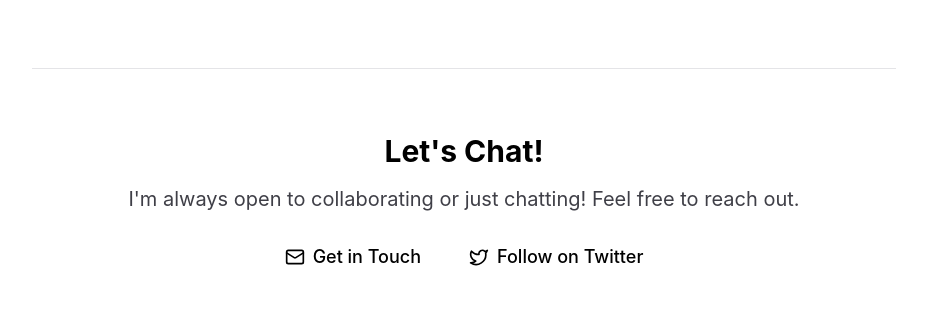
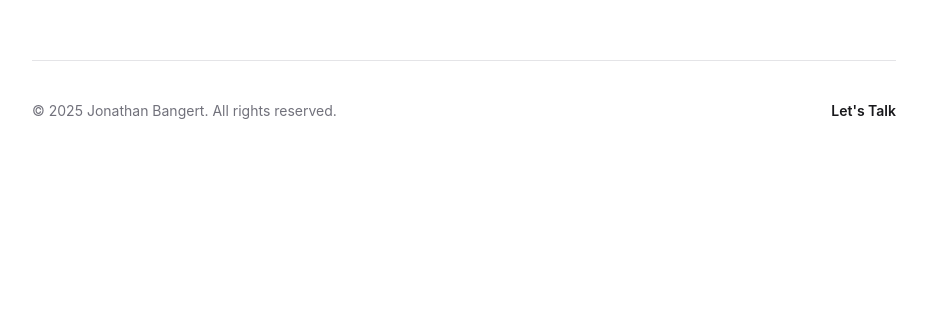
Before and after one commit to jonbng/folio, a Next.js app: page / in a window 1280 px wide. Shown: the part 3290-3617 px from the top of the page, without its empty margins (176-1103 px from the left). After the commit the page ends 3451 px from the top, so only its background shows below. Built offline with nearby package versions, Linux system fonts and the light colour scheme.

Commit message:
Remove CTA section

```diff
--- a/package.json
+++ b/package.json
@@ -13,9 +13,9 @@
     "@radix-ui/react-slot": "^1.1.2",
     "class-variance-authority": "^0.7.1",
     "clsx": "^2.1.1",
-    "lucide-react": "^0.479.0",
+    "lucide-react": "^0.483.0",
     "motion": "^12.5.0",
-    "next": "15.2.2",
+    "next": "15.2.3",
     "react": "^19.0.0",
     "react-dom": "^19.0.0",
     "tailwind-merge": "^3.0.2",
--- a/src/app/page.tsx
+++ b/src/app/page.tsx
@@ -225,9 +225,9 @@ export default function Home() {
 
             {/* <BlogPreview /> */}
 
-            <Separator className="my-16" />
+            {/* <Separator className="my-16" /> */}
 
-            <section id="contact" className="text-center">
+            {/* <section id="contact" className="text-center">
               <h2 className="text-3xl font-bold mb-4">Let&apos;s Chat!</h2>
               <p className="text-xl text-zinc-700 mb-6">
                 I&apos;m always open to collaborating or just chatting! Feel
@@ -245,7 +245,7 @@ export default function Home() {
                   icon={<Twitter className="w-5 h-5" />}
                 />
               </div>
-            </section>
+            </section> */}
 
             <footer className="mt-14 pt-10 border-t border-zinc-200">
               <div className="flex justify-between items-center">
```
Also changed, not shown: 1 other file (tests, documents, lock files or other folders).
